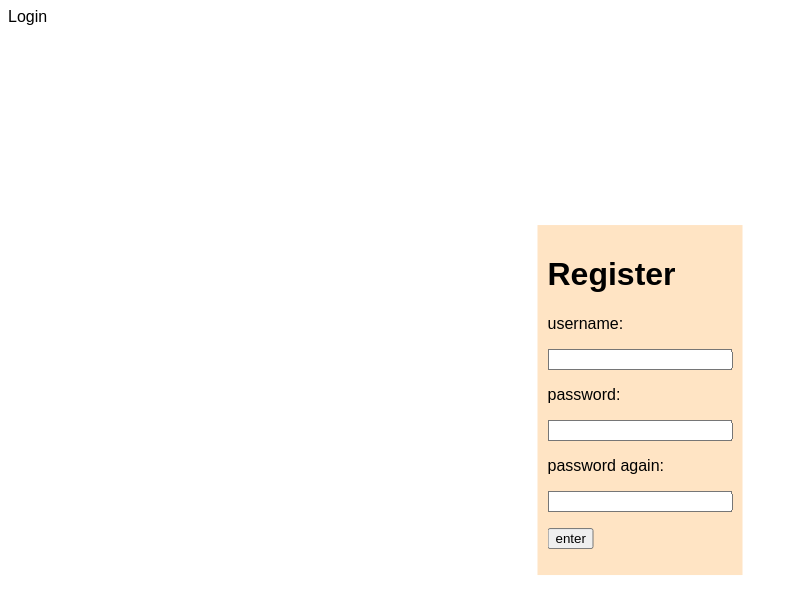
After one commit to tomas-acuna/ScheduleThingy, a Flask app: page /register in a window 1280 px wide. The commit adds this page. Shown: the top 614 px of the page, without its empty margins (0-797 px from the left). Run offline with Flask 2, Linux system fonts and the light colour scheme.

Commit message:
made login and register system

```diff
--- a/main.py
+++ b/main.py
@@ -11,14 +11,26 @@ def get_hash(string):
 @app.route('/')
 def index():
     if 'username' in session:
-        return 'logged in as ' + session['username']
+        return render_template("home.html", username = session["username"])
     return redirect('/login')
 
-@app.route('/result', methods = ["POST", "GET"])
-def result_getter():
-    if not request.form.get("intvalue").isnumeric():
-        return render_template('error.html')
-    return render_template('mathresult.html', number = request.form.get("intvalue"), doublenumber = int(request.form.get("intvalue")) * 2)
+@app.route("/logout")
+def logout():
+    session.pop('username', None)
+    return redirect("/login")
+
+@app.route("/register", methods = ["POST", "GET"])
+def register():
+    if 'username' in session:
+        return redirect('/')
+    if request.method == "POST":
+        if scheduleData.getPassword(request.form["username"]):
+            return render_template("register.html", user_taken = True)
+        if request.form["password1"] != request.form["password2"]:
+            return render_template("register.html", pass_diff = True)
+        scheduleData.adduser(request.form["username"], get_hash(request.form["password1"]))
+        return redirect("/login")
+    return render_template("register.html")
 
 @app.route("/login", methods = ["POST", "GET"])
 def login():
--- a/static/css/main.css
+++ b/static/css/main.css
@@ -1,5 +1,4 @@
 body {
-    background-color: black;
     margin: 10;
     font-family: sans-serif;
 }
@@ -16,3 +15,7 @@ body {
     background-color: bisque;
 
 }
+
+.error{
+  color: red;
+}
--- /dev/null
+++ b/templates/register.html
@@ -0,0 +1,26 @@
+{% extends 'base.html' %}
+
+{% block head %}
+<title>Login</title>
+{% endblock %}
+
+{% block body %}
+<div class = "center login">
+<h1>Register</h1>
+<form action = "/register" method = "post" autocomplete="off">
+    <p>username:</p>
+    <p><input type = "text" name = "username"><p>
+    {% if user_taken %}
+      <p class = "error">username {{ username }} is taken</p>
+    {% endif %}
+    <p>password:</p>
+    <p><input type = "password" name = "password1"><p>
+    <p>password again:</p>
+    <p><input type = "password" name = "password2"><p>
+    {% if pass_diff %}
+      <p class = "error">passwords do not match</p>
+    {% endif %}
+    <p><input type = "submit" value = "enter"></p>
+</form>
+</div>
+{% endblock %}
```
Also changed, not shown: templates/login.html (+9 -2 lines).
